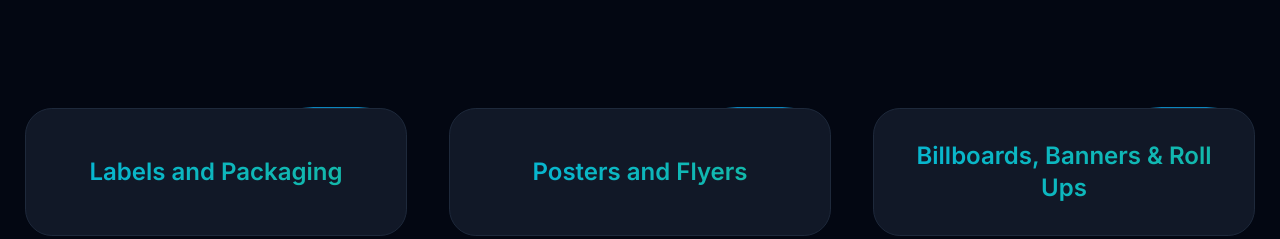
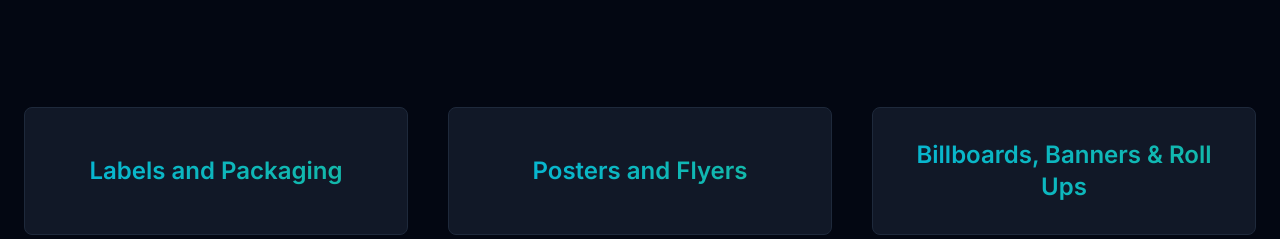
Before and after one commit to mariames/marko-benes-2, a Next.js app: page / in a window 1280 px wide. Shown: the part 713-952 px from the top of the page. Built offline with nearby package versions, Linux system fonts and the light colour scheme.

Commit message:
Service has been updated

```diff
--- a/components/Services.tsx
+++ b/components/Services.tsx
@@ -1,5 +1,4 @@
 import React from "react";
-import { Button } from "./ui/MovingBorder";
 
 const services = [
   "Labels and Packaging",
@@ -20,21 +19,17 @@ const Services: React.FC = () => {
         Services
       </p>
       <div className="grid grid-cols-3 gap-10 p-6">
-
         {services.map((service, index) => (
-        <Button
-              borderRadius="1.75rem"
-              duration={5000}
-              className="h-32 flex items-center justify-center bg-gray-900  rounded-lg border border-slate-800"
+          <button
+            className="h-32 flex items-center justify-center bg-gray-900 rounded-lg border border-slate-800 transform transition-all duration-300 hover:scale-105 hover:shadow-[0_5px_10px_rgba(0,255,255,0.6),0_5px_15px_rgba(255,0,255,0.6)]"
             key={index}
           >
             <span
-          key={index}
-          className=" bg-clip-text text-2xl text-transparent bg-gradient-to-r from-cyan-500 to-teal-500 font-semibold text-center p-6 cursor-pointer"
+              className="bg-clip-text text-2xl text-transparent bg-gradient-to-r from-cyan-500 to-teal-500 font-semibold text-center p-6 cursor-pointer"
             >
               {service}
             </span>
-        </Button>
+          </button>
         ))}
       </div>
     </div>
```
Lines whose indentation alone changed are shown as unchanged.
